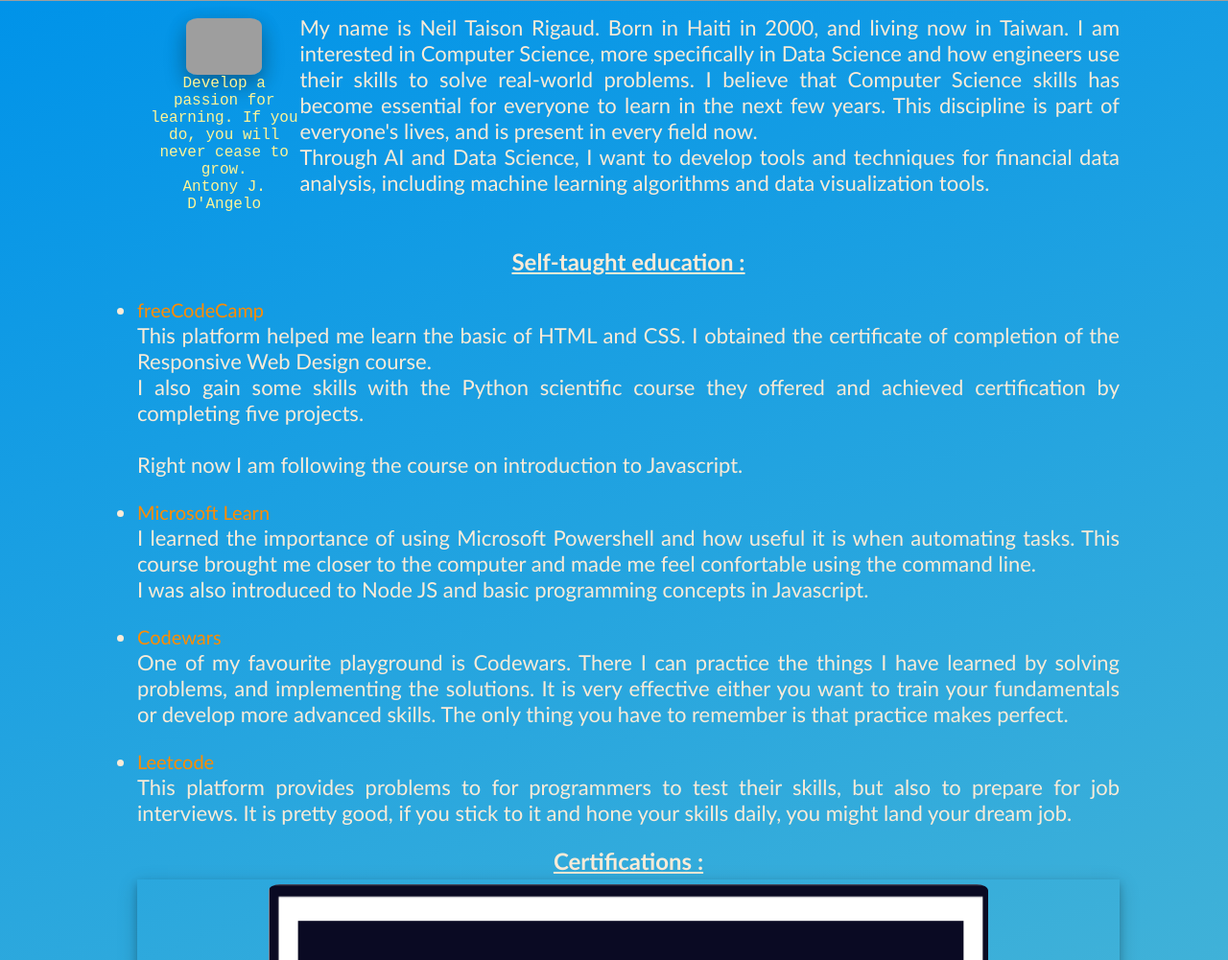
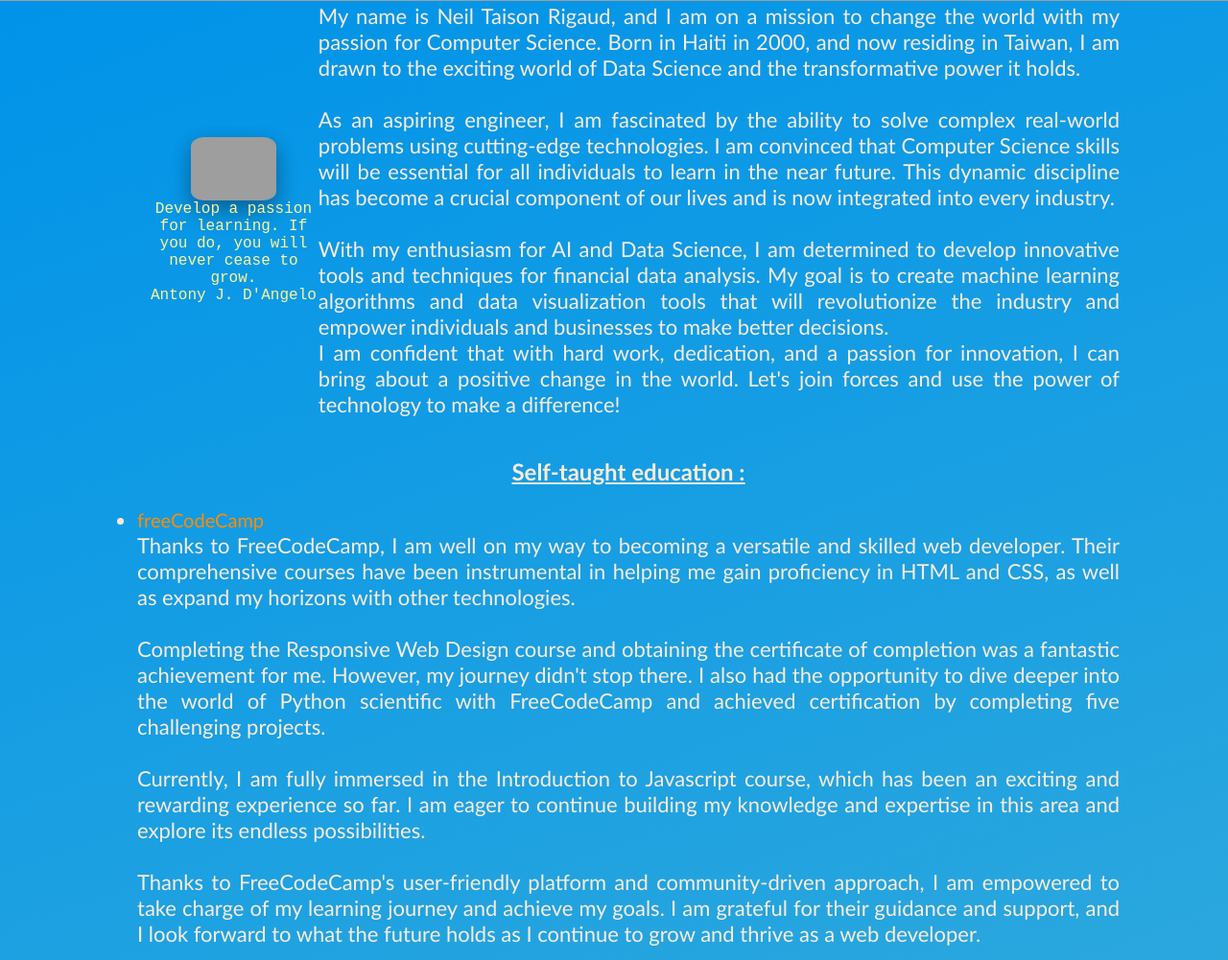
Before and after one commit to blackbird410/blackbird410.github.io, a plain HTML site: page index.html in a window 1280 px wide. Shown: the part 799-1800 px from the top of the page at 96% size. Drawn offline with Linux system fonts and the light colour scheme; grey boxes are pictures that could not be loaded.

Commit message:
About addings

```diff
--- a/index.html
+++ b/index.html
@@ -32,14 +32,13 @@
                                 to grow.<br>Antony J. D'Angelo</figcaption>
                         </figure>
                         <p id="description">
-                            My name is Neil Taison Rigaud. Born in Haiti in 2000, and living now in Taiwan.
-                            I am interested in Computer Science, more specifically in Data Science
-                            and how engineers use their skills to solve real-world problems. I believe that
-                            Computer Science skills has become essential for everyone to learn in the next few
-                            years. This discipline is part of everyone's lives, and is present in every field now.
+                            My name is Neil Taison Rigaud, and I am on a mission to change the world with my passion for Computer Science. Born in Haiti in 2000, and now residing in Taiwan, I am drawn to the exciting world of Data Science and the transformative power it holds.
+                            <br><br>
+                            As an aspiring engineer, I am fascinated by the ability to solve complex real-world problems using cutting-edge technologies. I am convinced that Computer Science skills will be essential for all individuals to learn in the near future. This dynamic discipline has become a crucial component of our lives and is now integrated into every industry.
+                            <br><br>
+                            With my enthusiasm for AI and Data Science, I am determined to develop innovative tools and techniques for financial data analysis. My goal is to create machine learning algorithms and data visualization tools that will revolutionize the industry and empower individuals and businesses to make better decisions.
                             <br>
-                            Through AI and Data Science, I want to develop tools and techniques for financial data
-                            analysis, including machine learning algorithms and data visualization tools.
+                            I am confident that with hard work, dedication, and a passion for innovation, I can bring about a positive change in the world. Let's join forces and use the power of technology to make a difference!
                         </p>
                     </div>
                 </div>
@@ -48,41 +47,81 @@
                 <ul id="education">
                     <li><a href="https://www.freecodecamp.org" target="_blank">freeCodeCamp</a>
                         <p>
-                            This platform helped me learn the basic of HTML and CSS.
-                            I obtained the certificate of completion of the Responsive
-                            Web Design course.
-                            <br>
-                            I also gain some skills with the Python scientific course they
-                            offered and achieved certification by completing five projects.<br>
-                            <br>
-                            Right now I am following the course on introduction to Javascript.<br>
+                            Thanks to FreeCodeCamp, I am well on my way to becoming a versatile
+                             and skilled web developer. Their comprehensive courses have been
+                             instrumental in helping me gain proficiency in HTML and CSS, as well
+                              as expand my horizons with other technologies.
+                            <br><br>
+                            Completing the Responsive Web Design course and obtaining the certificate
+                            of completion was a fantastic achievement for me. However, my journey
+                            didn't stop there. I also had the opportunity to dive deeper into the world
+                            of Python scientific with FreeCodeCamp and achieved certification by
+                            completing five challenging projects.
+                            <br><br>
+                            Currently, I am fully immersed in the Introduction to Javascript course, which
+                             has been an exciting and rewarding experience so far. I am eager to continue
+                             building my knowledge and expertise in this area and explore its endless possibilities.
+                            <br><br>
+                            Thanks to FreeCodeCamp's user-friendly platform and community-driven approach,
+                            I am empowered to take charge of my learning journey and achieve my goals. I am
+                            grateful for their guidance and support, and I look forward to what the future
+                            holds as I continue to grow and thrive as a web developer.
                         </p>
                     </li>
                     <li><a href="https://learn.microsoft.com/" target="_blank">Microsoft Learn</a>
                         <p>
-                            I learned the importance of using Microsoft Powershell and how useful
-                            it is when automating tasks. This course brought me closer to the
-                            computer and made me feel confortable using the command line.
-                            <br>
-                            I was also introduced to Node JS and basic programming concepts in
-                            Javascript.
-                            <br>
+                            Embarking on the journey to learn Microsoft Powershell has been a game-changer for me.
+                            Through this course, I have gained a deeper appreciation for the power of automation
+                            and the role it plays in streamlining tasks. The knowledge and skills I have acquired
+                            through this course have been invaluable and have made me more productive than ever before.
+                            <br><br>
+                            In addition to mastering Microsoft Powershell, I was also introduced to Node JS, a versatile
+                            and powerful JavaScript runtime environment. Learning basic programming concepts in
+                            JavaScript has been a fantastic addition to my skill set, and has opened up a whole new world
+                             of possibilities for me.
+                            <br><br>
+                            Thanks to this course, I now feel more confident and comfortable using the command line. It
+                            has brought me closer to the inner workings of computers and has deepened my understanding
+                            of how they function. I am grateful for the opportunity to learn from industry experts and
+                            am excited to continue exploring the endless possibilities of automation and programming.
                         </p>
                     </li>
                     <li><a href="https://www.codewars.com/" target="_blank">Codewars</a>
                         <p>
-                            One of my favourite playground is Codewars. There I can practice the things I
-                            have learned by solving problems, and implementing the solutions. It is very
-                            effective either you want to train your fundamentals or develop more advanced
-                            skills. The only thing you have to remember is that practice makes perfect.
-                        </p>
+                            When it comes to honing my coding skills, Codewars has become one of my favourite playgrounds.
+                            This platform provides an excellent opportunity to put my knowledge to the test by solving
+                            problems and implementing solutions.
+                            <br><br>
+                            Whether I am looking to refine my fundamentals or develop more advanced skills, Codewars never
+                            fails to challenge me. The exercises are engaging, diverse, and presented in a way that promotes
+                            growth and learning.
+                            <br><br>
+                            I firmly believe that practice makes perfect, and Codewars has been an incredibly effective tool
+                             in helping me develop my coding skills. It has not only improved my problem-solving abilities,
+                             but it has also deepened my understanding of the language and its intricacies.
+                            <br><br>
+                            I am grateful for the opportunity to learn from and compete with fellow coders on this platform.
+                            It has been a fantastic experience, and I look forward to continuing my journey of growth and
+                            learning with Codewars by my side.                        </p>
                     </li>
                     <li><a href="https://leetcode.com/" target="_blank">Leetcode</a>
                         <p>
-                            This platform provides problems to for programmers to test their skills, but
-                            also to prepare for job interviews. It is pretty good, if you stick to it and
-                            hone your skills daily, you might land your dream job.                         </p>
-                    </li>
+                            LeetCode is an exceptional platform for programmers to test their skills and prepare for job
+                            interviews. Its vast range of problems challenges users to think outside the box and come up
+                            with creative solutions, making it an effective way to improve problem-solving abilities.
+                            <br><br>
+                            What sets LeetCode apart is its emphasis on consistency and daily practice. By sticking to the
+                            platform and honing their skills daily, users can make significant strides towards achieving their
+                            coding goals. The platform's interactive nature and real-world application of coding concepts make
+                            it an ideal tool for anyone looking to improve their coding skills or prepare for job interviews.
+                            <br><br>
+                            LeetCode has become known for attracting top companies looking for talented programmers, making it
+                            an excellent opportunity to land a dream job. By regularly engaging with the platform and honing
+                            their skills, users can set themselves up for success and open doors to exciting career opportunities.
+                            <br><br>
+                            I encourage anyone looking to improve their coding skills or prepare for job interviews to give
+                            LeetCode a try. With its engaging and challenging exercises, it provides an excellent opportunity to
+                            learn, grow, and achieve success.                    </li>
                 </ul>
 
                 <h1>Certifications :</h1>
```
